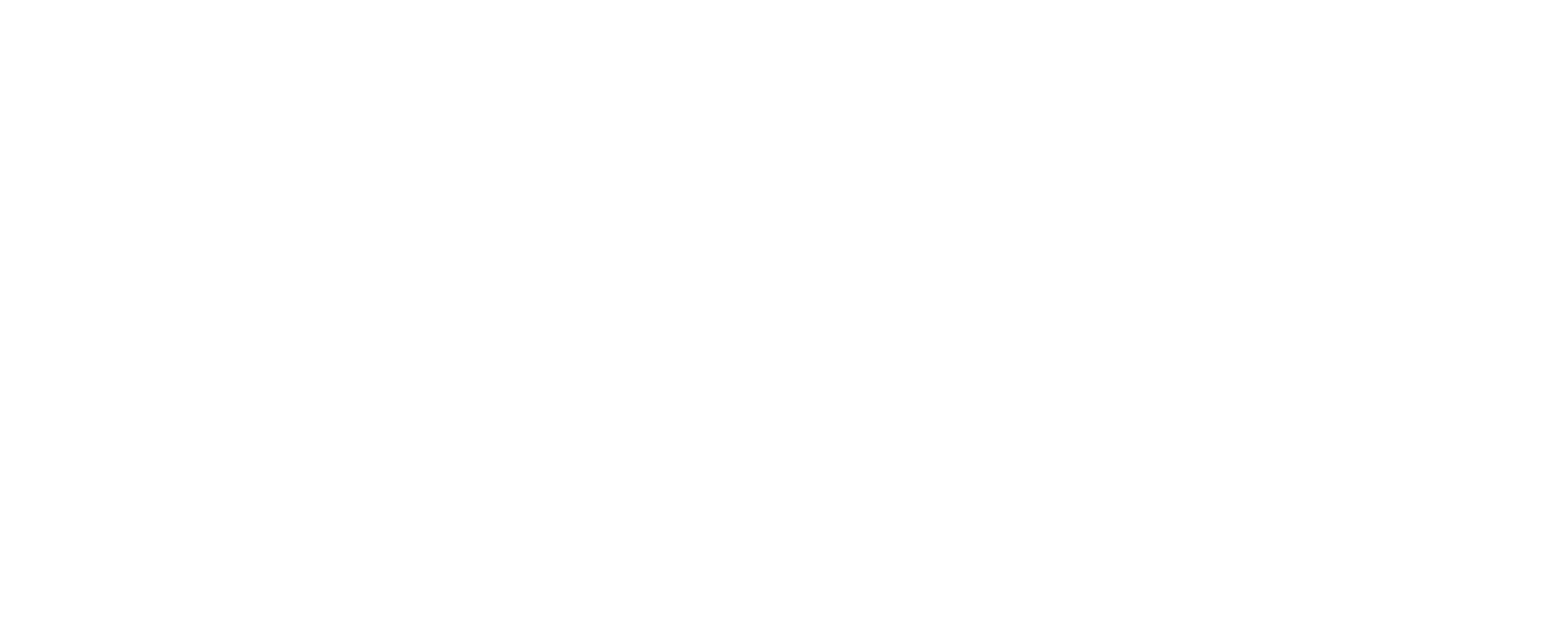
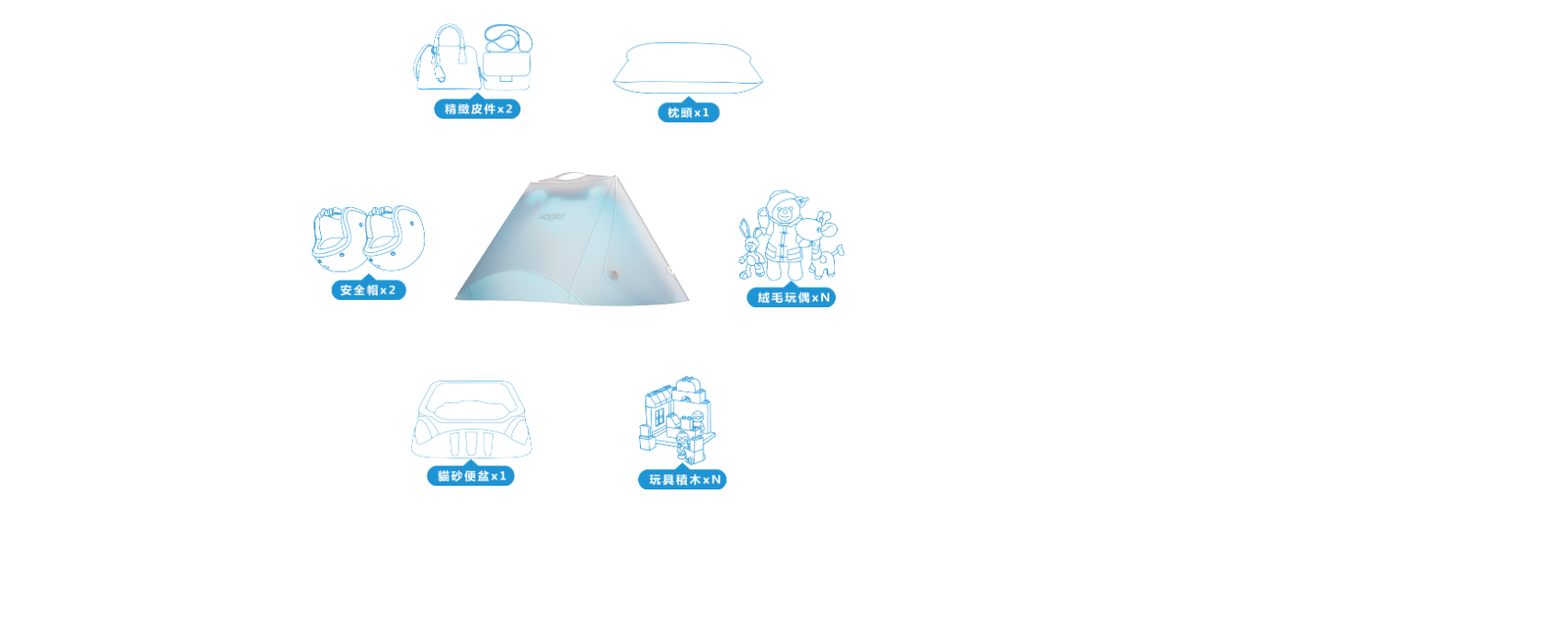
Before and after one commit to Yu-hsuanTseng/vogito, a plain HTML site: page index.html in a window 1280 px wide. Shown: the top 700 px of the page at 92% size, 1689 px wide, since content can reach past the window. Drawn offline with nearby package versions, Linux system fonts and the light colour scheme; the site is published under a folder, as on GitHub Pages, so addresses that start at the root find nothing.

Commit message:
Update index.html

```diff
--- a/index.html
+++ b/index.html
@@ -3,11 +3,11 @@
 <head>
 <meta charset="utf-8">
 <title>vogito</title>
-<link href="/css/style.css" rel="stylesheet" type="text/css">
+<link href="css/style.css" rel="stylesheet">
 <script src="https://code.jquery.com/jquery-2.1.3.min.js"></script>
-<script src="/js/index.js"></script>
-<script src="/js/jQuery.js"></script>
-<script src="/js/bootstrap.min.js"></script>
+<script src="js/index.js"></script>
+<script src="js/jQuery.js"></script>
+<script src="js/bootstrap.min.js"></script>
 </head>
 
 <body>
@@ -39,12 +39,12 @@
 
     <img src="img/cover.png" class="cover_set" draggable="false">
     <div id="circle-list" >
-        <div><img src="/img/doll.png" class="img_set" draggable="false"></div>
-        <div><img src="/img/toy.png" class="img_set" draggable="false"></div>
-        <div><img src="/img/cat.png" class="img_set" draggable="false"></div>
-        <div><img src="/img/helmet.png" class="img_set" draggable="false"></div>
-        <div><img src="/img/leather.png" class="img_set" draggable="false"></div>
-        <div><img src="/img/head.png" class="img_set" draggable="false"></div>
+        <div><img src="img/doll.png" class="img_set" draggable="false"></div>
+        <div><img src="img/toy.png" class="img_set" draggable="false"></div>
+        <div><img src="img/cat.png" class="img_set" draggable="false"></div>
+        <div><img src="img/helmet.png" class="img_set" draggable="false"></div>
+        <div><img src="img/leather.png" class="img_set" draggable="false"></div>
+        <div><img src="img/head.png" class="img_set" draggable="false"></div>
 
     </div>
 
```
